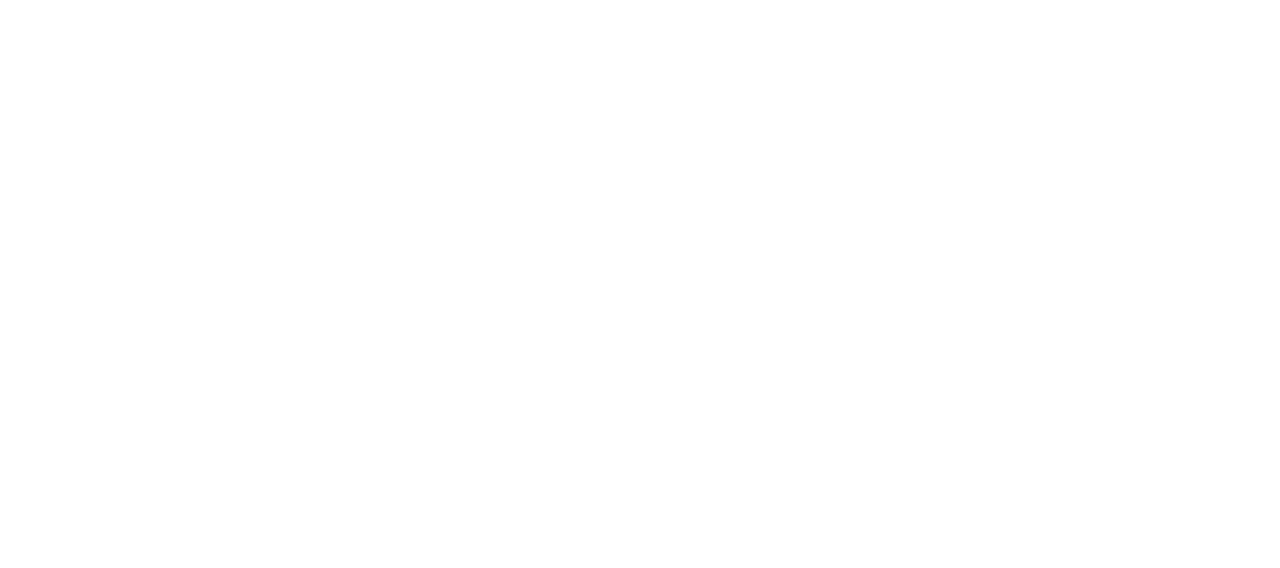
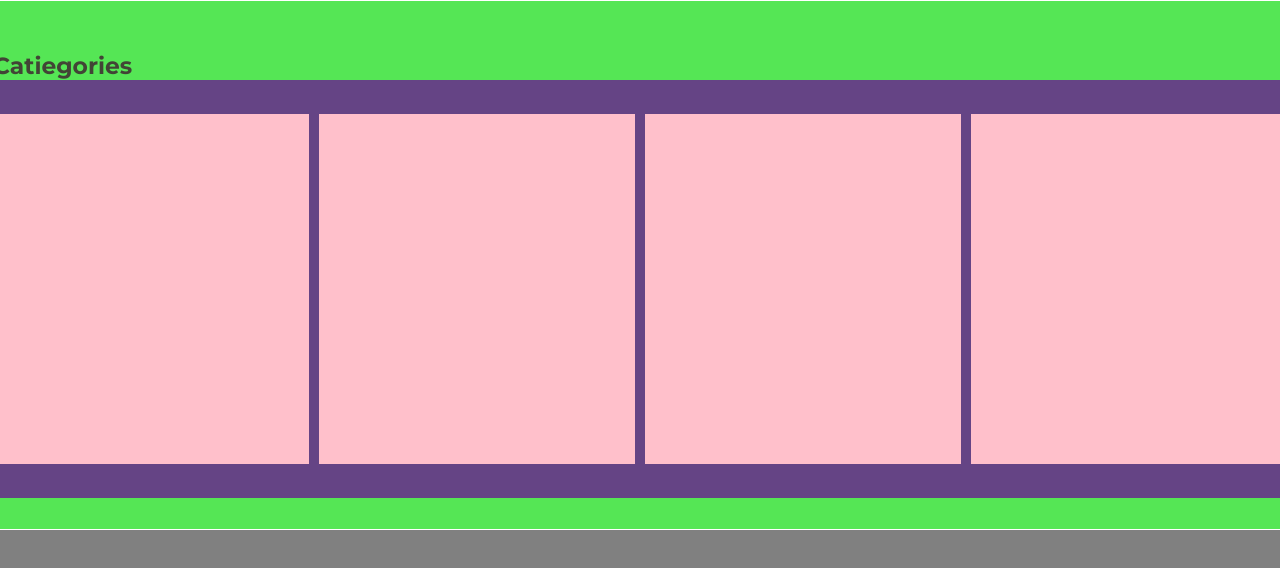
Before and after one commit to vladislavfva/telran-team-project, a React (Create React App) app: page / in a window 1280 px wide. Shown: the top 568 px of the page. Built offline with nearby package versions, Linux system fonts and the light colour scheme.

Commit message:
Start work categories

```diff
--- a/src/App.js
+++ b/src/App.js
@@ -1,5 +1,9 @@
+import { Categories } from "./components/Categories/Categories";
+
 function App() {
-  return <div className="App"></div>;
+  return <div className="App">
+    <Categories/>
+  </div>;
 }
 
 export default App;
--- /dev/null
+++ b/src/components/Categories/Categories.jsx
@@ -0,0 +1,18 @@
+import React from 'react'
+import classes from './Categories.module.css'
+
+export const Categories = () => {
+  return (
+    <div className={classes.container}>
+      <main className={classes.categories_container}>
+        <h3>Catiegories</h3>
+        <div className={classes.info_container}>
+          <div></div>
+          <div></div>
+          <div></div>
+          <div></div>
+        </div>
+      </main>
+    </div>
+  );
+}
--- /dev/null
+++ b/src/components/Categories/Categories.module.css
@@ -0,0 +1,38 @@
+.container {
+  width: 100%;
+  max-width: 1440px;
+  margin: 0 auto;
+  padding: 0 var(--size-middle-plus);
+
+  display: flex;
+  justify-content: center;
+  align-items: center;
+  background: var(--color-background);
+  height: 530px;
+}
+
+.categories_container {
+  width: 1360px;
+  height: 528px;
+  background: rgb(85, 230, 85);
+}
+
+.categories_container h3 {
+  margin-top: 50px;
+}
+
+.info_container {
+  height: 418px;
+  background: rgb(101, 68, 133);
+  display: grid;
+  grid-template-columns: repeat(4, 1fr);
+  column-gap: 10px;
+  justify-content: center;
+  align-items: center;
+}
+
+.info_container div {
+  background: pink;
+  width: 316px;
+  height: 350px;
+}
--- a/src/index.css
+++ b/src/index.css
@@ -11,6 +11,7 @@
   font-size: 20px;
   font-weight: 500;
   color: var(--color-text);
+  background-color: gray;
 }
 
 h1, h2 {
@@ -25,19 +26,39 @@
   font-size: 64px;
 }
 
+a {
+  color: var(--color-text);
+  text-decoration: none;
+}
+
 :root {
-  --color-accent: #339933;
+  --color-accent: #92A134;
   --color-background: #ffffff;
-  --color-devider: #DDDDDD;
-  --color-light-grey: #F1F3F4;
-
-  --color-text: #282828;
+  --color-devider: #FFFFF1;
+  --color-light-grey: #F2F6D3;
+  --color-light-devider: #DDDDDD;
+  --color-text: #424436;
   --color-text-grey: #8B8B8B;
 
   --radius-small: 6px;
   --radius-big: 12px;
 
   --size-small: 16px;
+  --size-small-plus: 20px;
   --size-middle: 32px;
+  --size-middle-plus: 40px;
   --size-big: 80px;
 }
+
+/* .container {
+  width: 100%;
+  max-width: 1440px;
+  margin: 0 auto;
+  padding: 0 var(--size-middle-plus);
+}
+
+@media screen and (max-width: 1000px) {
+  .container {
+    padding: 0 var(--size-small-plus);
+  }
+} */
```
Also changed, not shown: src/components/store/apiCategoriesSlice.js (added), src/components/store/store.js (added).
